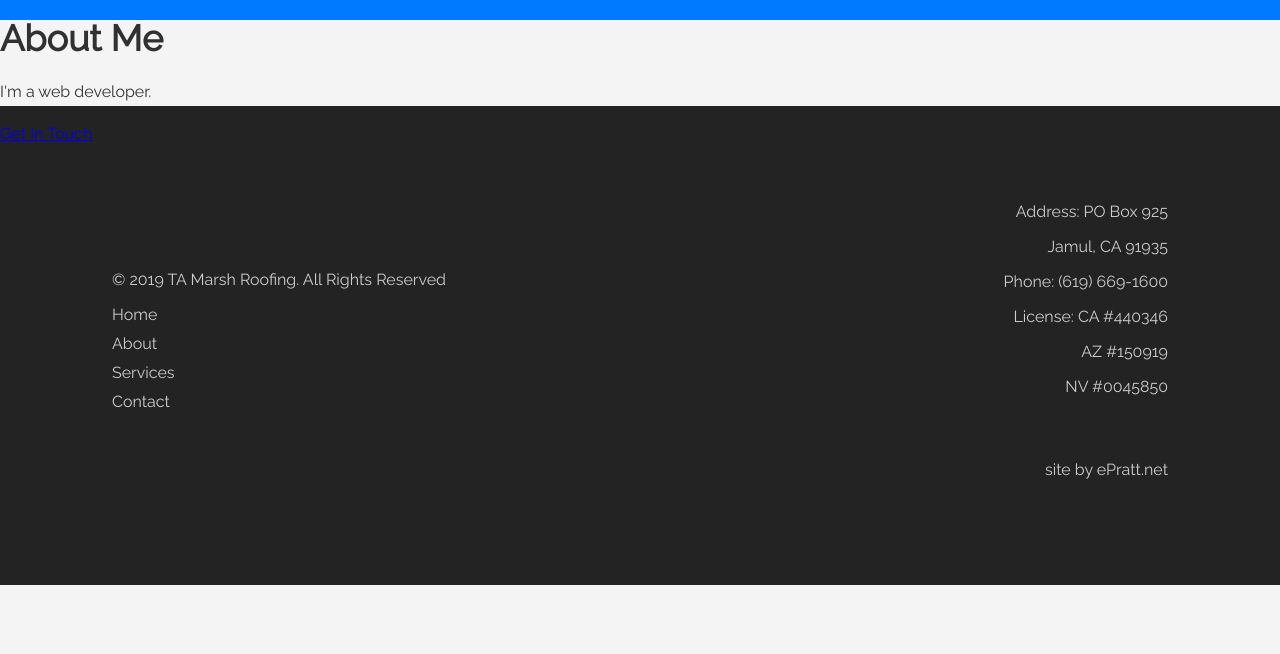
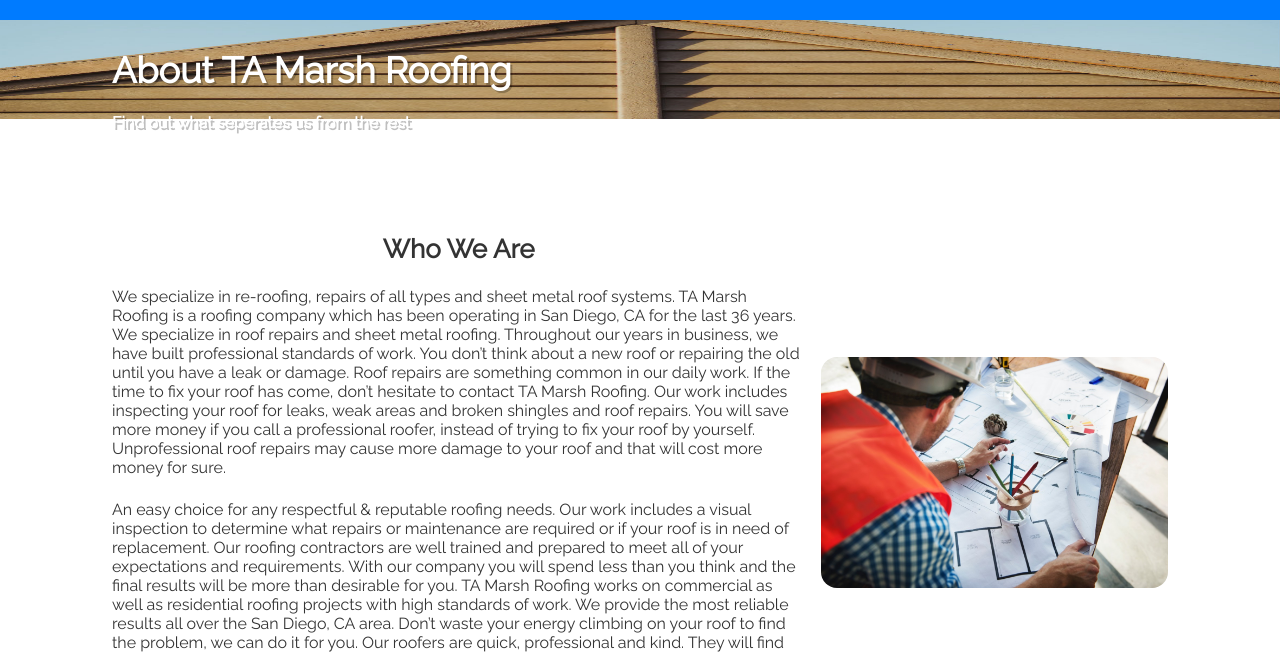
Before and after one commit to epratt86/ta-marsh-gatsby, a Gatsby site: page /about in a window 1280 px wide. Shown: the part 146-800 px from the top of the page. Built offline with nearby package versions, Linux system fonts and the light colour scheme; Gatsby itself is replaced by a stand-in of ours.

Commit message:
testimonials/about

```diff
--- a/package.json
+++ b/package.json
@@ -30,7 +30,8 @@
     "react-bootstrap": "^1.0.0-beta.8",
     "react-dom": "^16.8.6",
     "react-helmet": "^5.2.0",
-    "react-icons": "^3.7.0"
+    "react-icons": "^3.7.0",
+    "react-slick": "^0.24.0"
   },
   "devDependencies": {
     "prettier": "^1.17.0"
--- a/src/components/ContactForm.module.scss
+++ b/src/components/ContactForm.module.scss
@@ -15,15 +15,16 @@ form {
 
   .submit-btn {
     padding: 1rem;
-    background: #6b757d;
+    background: #dc3545;
     color: #fff;
     border: none;
     text-transform: uppercase;
     letter-spacing: 1.5px;
     transition: all ease-in 300ms;
+    margin-top: 1rem;
 
     &:hover {
-      background: #464646;
+      background: #92303a;
     }
   }
 }
--- a/src/components/head.js
+++ b/src/components/head.js
@@ -12,12 +12,24 @@ const Head = ({ title }) => {
       }
     }
   `)
+
   return (
     <Helmet title={`${title} | ${data.site.siteMetadata.title}`}>
       <link
         href="https://fonts.googleapis.com/css?family=Raleway"
         rel="stylesheet"
       />
+      <link
+        rel="stylesheet"
+        type="text/css"
+        charset="UTF-8"
+        href="https://cdnjs.cloudflare.com/ajax/libs/slick-carousel/1.6.0/slick.min.css"
+      />
+      <link
+        rel="stylesheet"
+        type="text/css"
+        href="https://cdnjs.cloudflare.com/ajax/libs/slick-carousel/1.6.0/slick-theme.min.css"
+      />
     </Helmet>
   )
 }
--- a/src/pages/about.js
+++ b/src/pages/about.js
@@ -1,17 +1,68 @@
 import React from "react"
-import { Link } from "gatsby"
 import Layout from "../components/layout"
 import Head from "../components/head"
+import AboutStyles from "./about.module.scss"
+import designPlans from "../img/design-plans.jpg"
 
 const AboutPage = () => {
   return (
     <Layout>
       <Head title="About" />
-      <h1>About Me</h1>
-      <p>I'm a web developer.</p>
-      <p>
-        <Link to="/contact">Get In Touch</Link>
-      </p>
+      <section id={AboutStyles.about}>
+        <div className={AboutStyles.header}>
+          <div className="container">
+            <h1>About TA Marsh Roofing</h1>
+            <h4>Find out what seperates us from the rest</h4>
+          </div>
+        </div>
+        <div className={AboutStyles.content}>
+          <div className="container">
+            <div className={AboutStyles.row}>
+              <div className={AboutStyles.col}>
+                <h2>Who We Are</h2>
+                <p>
+                  We specialize in re-roofing, repairs of all types and sheet
+                  metal roof systems. TA Marsh Roofing is a roofing company
+                  which has been operating in San Diego, CA for the last 36
+                  years. We specialize in roof repairs and sheet metal roofing.
+                  Throughout our years in business, we have built professional
+                  standards of work. You don’t think about a new roof or
+                  repairing the old until you have a leak or damage. Roof
+                  repairs are something common in our daily work. If the time to
+                  fix your roof has come, don’t hesitate to contact TA Marsh
+                  Roofing. Our work includes inspecting your roof for leaks,
+                  weak areas and broken shingles and roof repairs. You will save
+                  more money if you call a professional roofer, instead of
+                  trying to fix your roof by yourself. Unprofessional roof
+                  repairs may cause more damage to your roof and that will cost
+                  more money for sure.
+                </p>
+                <p>
+                  An easy choice for any respectful & reputable roofing needs.
+                  Our work includes a visual inspection to determine what
+                  repairs or maintenance are required or if your roof is in need
+                  of replacement. Our roofing contractors are well trained and
+                  prepared to meet all of your expectations and requirements.
+                  With our company you will spend less than you think and the
+                  final results will be more than desirable for you. TA Marsh
+                  Roofing works on commercial as well as residential roofing
+                  projects with high standards of work. We provide the most
+                  reliable results all over the San Diego, CA area. Don’t waste
+                  your energy climbing on your roof to find the problem, we can
+                  do it for you. Our roofers are quick, professional and kind.
+                  They will find any leak or problem on your roof and resolve it
+                  as soon as possible. After our visual assessment we will
+                  provide you with a detailed estimate and cost for what scope
+                  of work your roof requires.
+                </p>
+              </div>
+              <div className={AboutStyles.col}>
+                <img src={designPlans} alt="TA Marsh" />
+              </div>
+            </div>
+          </div>
+        </div>
+      </section>
     </Layout>
   )
 }
--- /dev/null
+++ b/src/pages/about.module.scss
@@ -0,0 +1,58 @@
+#about {
+  .header {
+    background: url("../img/roof-angle.jpg") no-repeat;
+    background-attachment: fixed;
+    background-position: 0 -100px;
+    background-size: 100% 100%;
+    height: 200px;
+
+    h1 {
+      color: #ffffff;
+      margin-top: 1rem;
+      text-shadow: 2px 2px #00000040;
+    }
+    h4 {
+      color: #ffffff;
+      text-shadow: 2px 2px #00000040;
+    }
+  }
+  @media screen and (max-width: 700px) {
+    .header {
+      background-position: 0;
+      background-attachment: initial;
+      background-size: cover;
+
+      h1 {
+        font-size: 1.6rem;
+        margin-top: 3rem;
+      }
+    }
+  }
+  .content {
+    .row {
+      display: grid;
+      grid-template-columns: 2fr 1fr;
+      grid-gap: 1rem;
+      padding-bottom: 3rem;
+
+      .col {
+        display: flex;
+        flex-direction: column;
+        justify-content: center;
+        align-items: center;
+
+        img {
+          border-radius: 1rem;
+        }
+      }
+    }
+    @media screen and (max-width: 700px) {
+      .row {
+        display: block;
+      }
+      img {
+        display: none;
+      }
+    }
+  }
+}
--- a/src/pages/index.js
+++ b/src/pages/index.js
@@ -3,6 +3,7 @@ import { Link } from "gatsby"
 import { FaArrowRight, FaHandshake, FaHome, FaHammer } from "react-icons/fa"
 import Layout from "../components/layout"
 import Head from "../components/head"
+import Testimonials from "../components/Testimonials"
 import ContactForm from "../components/ContactForm"
 import indexStyles from "./index.module.scss"
 
@@ -68,7 +69,8 @@ const IndexPage = () => {
           </div>
         </section>
       </div>
-      <div id={contact} style={{ background: "#007bff" }}>
+      <Testimonials />
+      <div id={contact} className="bg-primary">
         <div className="container">
           <h5 style={{ paddingTop: "2rem" }}>We Offer FREE Consultations</h5>
           <h6 style={{ paddingBottom: "2rem" }}>
--- a/src/pages/index.module.scss
+++ b/src/pages/index.module.scss
@@ -1,3 +1,4 @@
+// CTA
 #cta {
   display: flex;
   padding: 5rem 2rem;
@@ -50,12 +51,12 @@
       }
     }
   }
-}
+} // End CTA
 
 h2 {
   text-align: center;
   margin-top: 2rem;
-  font-size: 2rem;
+  font-size: 2.5rem;
 }
 
 #strip {
--- a/src/styles/index.scss
+++ b/src/styles/index.scss
@@ -7,7 +7,7 @@ html {
 }
 body {
   margin: 0;
-  background-color: #f4f4f4;
+  background-color: #ffffff;
   -webkit-font-smoothing: antialiased;
   -moz-osx-font-smoothing: grayscale;
   overflow-x: hidden;
@@ -603,15 +603,22 @@ pre tt:before,
 pre tt:after {
   content: "";
 }
+@media only screen and (max-width: 480px) {
+  html {
+    font-size: 100%;
+  }
+}
+// End Reset
 
+// Utilities
 .container {
   margin: 0 auto;
   max-width: 85%;
   padding: 1rem;
 }
 
-@media only screen and (max-width: 480px) {
-  html {
-    font-size: 100%;
+.bg {
+  &-primary {
+    background: #007bff;
   }
 }
```
Also changed, not shown: src/components/Testimonials.js (added, +76 -0 lines), src/components/Testimonials.module.scss (added, +9 -0 lines), 1 other file.
